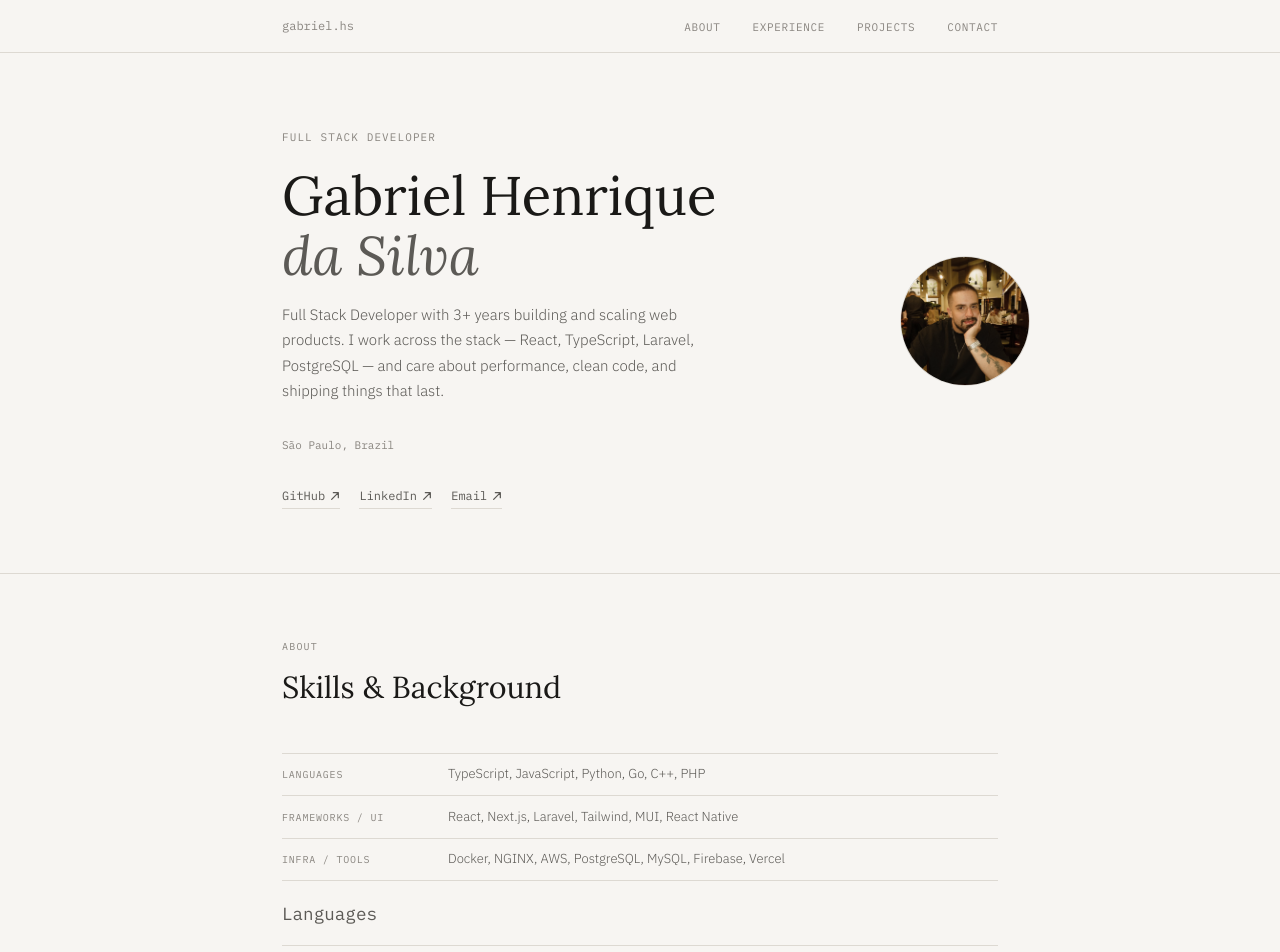
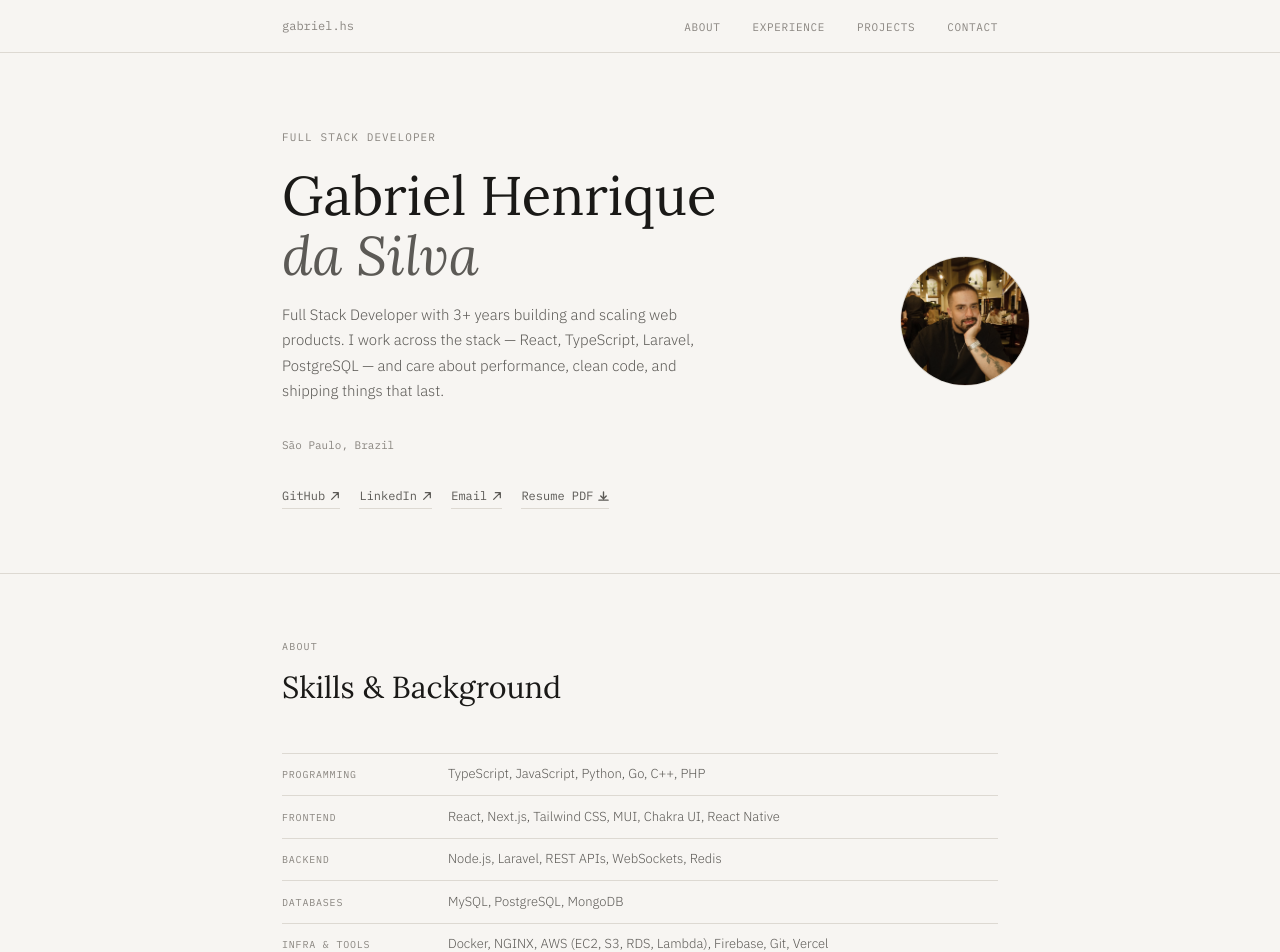
Before and after one commit to gabrielhsdev/gabrielhsdev.github.io, a React (Vite) app: page / in a window 1280 px wide. Shown: the top 952 px of the page. Built offline with nearby package versions, Linux system fonts and the light colour scheme.

Commit message:
update portfolio

```diff
--- a/src/App.tsx
+++ b/src/App.tsx
@@ -45,9 +45,11 @@ const DATA: Data = {
   about: "Full Stack Developer with 3+ years building and scaling web products. I work across the stack — React, TypeScript, Laravel, PostgreSQL — and care about performance, clean code, and shipping things that last.",
 
   skills: [
-    { label: "Languages",       value: "TypeScript, JavaScript, Python, Go, C++, PHP" },
-    { label: "Frameworks / UI", value: "React, Next.js, Laravel, Tailwind, MUI, React Native" },
-    { label: "Infra / Tools",   value: "Docker, NGINX, AWS, PostgreSQL, MySQL, Firebase, Vercel" },
+    { label: "Programming",  value: "TypeScript, JavaScript, Python, Go, C++, PHP" },
+    { label: "Frontend",     value: "React, Next.js, Tailwind CSS, MUI, Chakra UI, React Native" },
+    { label: "Backend",      value: "Node.js, Laravel, REST APIs, WebSockets, Redis" },
+    { label: "Databases",    value: "MySQL, PostgreSQL, MongoDB" },
+    { label: "Infra & Tools", value: "Docker, NGINX, AWS (EC2, S3, RDS, Lambda), Firebase, Git, Vercel" },
   ],
   languages: [
     {name: "Portuguese", level: "Native"},
@@ -112,6 +114,12 @@ const Arrow = (): JSX.Element => (
   </svg>
 );
 
+const Download = (): JSX.Element => (
+  <svg width="11" height="11" viewBox="0 0 12 12" fill="none">
+    <path d="M6 1v7M3 5.5l3 3 3-3M1 10h10" stroke="currentColor" strokeWidth="1.5" strokeLinecap="round" strokeLinejoin="round"/>
+  </svg>
+);
+
 import type { JSX } from "react";
 import me from "./assets/me.png"
 
@@ -164,6 +172,9 @@ export default function App(): JSX.Element {
             </a>
             <a href={`mailto:${DATA.email}`} className="inline-link">
               Email <Arrow />
+            </a>
+            <a href="./assets/resume.pdf" download="Gabriel_Henrique_da_Silva_Resume.pdf" className="inline-link">
+              Resume PDF <Download />
             </a>
           </div>
         </div>
@@ -286,6 +297,12 @@ export default function App(): JSX.Element {
               <span className="row-table__label">Phone</span>
               <span className="row-table__value">{DATA.phone}</span>
             </div>
+            <div className="row-table__item">
+              <span className="row-table__label">Resume</span>
+              <a href="./assets/resume.pdf" download="Gabriel_Henrique_da_Silva_Resume.pdf" className="row-table__value inline-link">
+                Download PDF <Download />
+              </a>
+            </div>
           </div>
         </div>
       </section>
```
Also changed, not shown: 1 other file (tests, documents, lock files or other folders).
